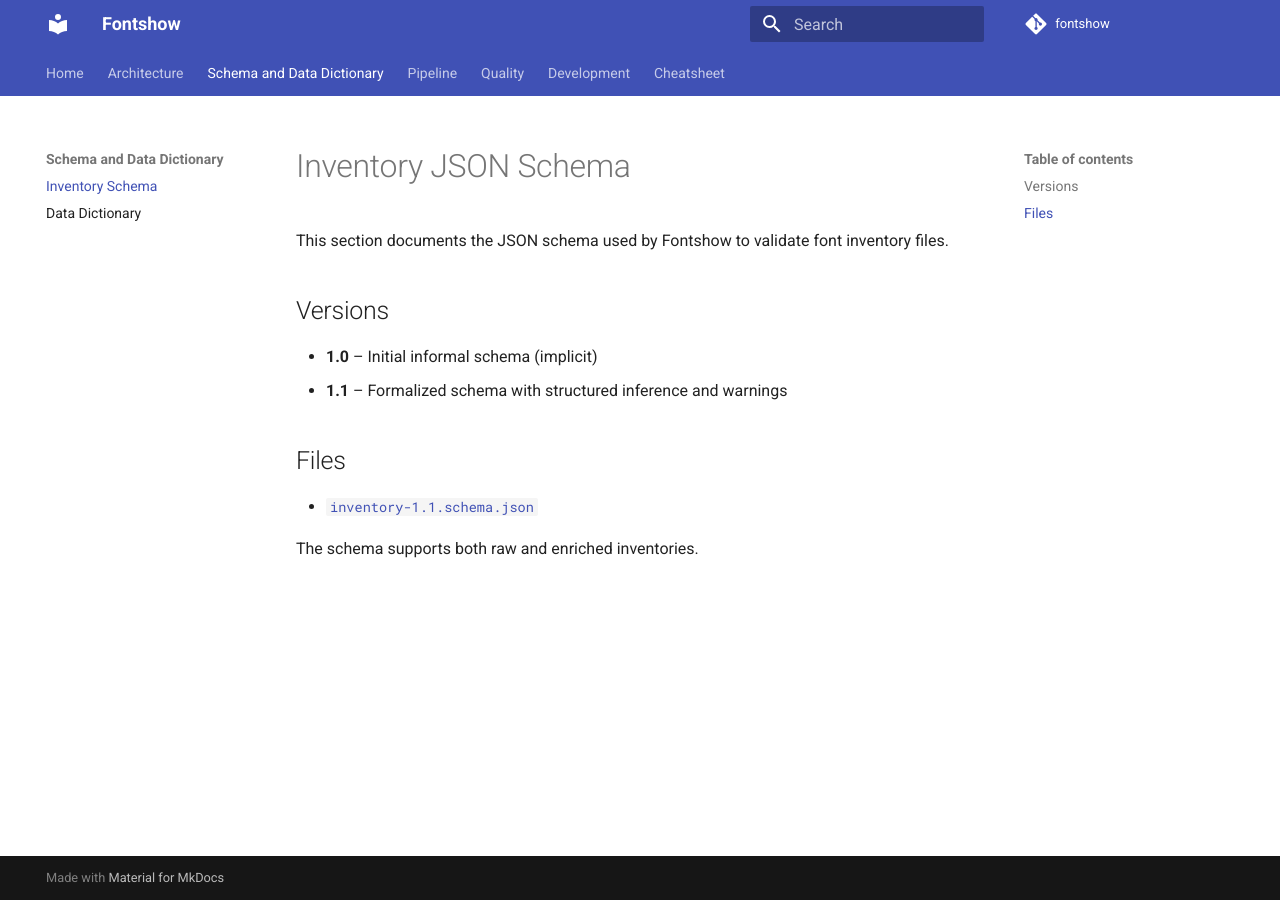
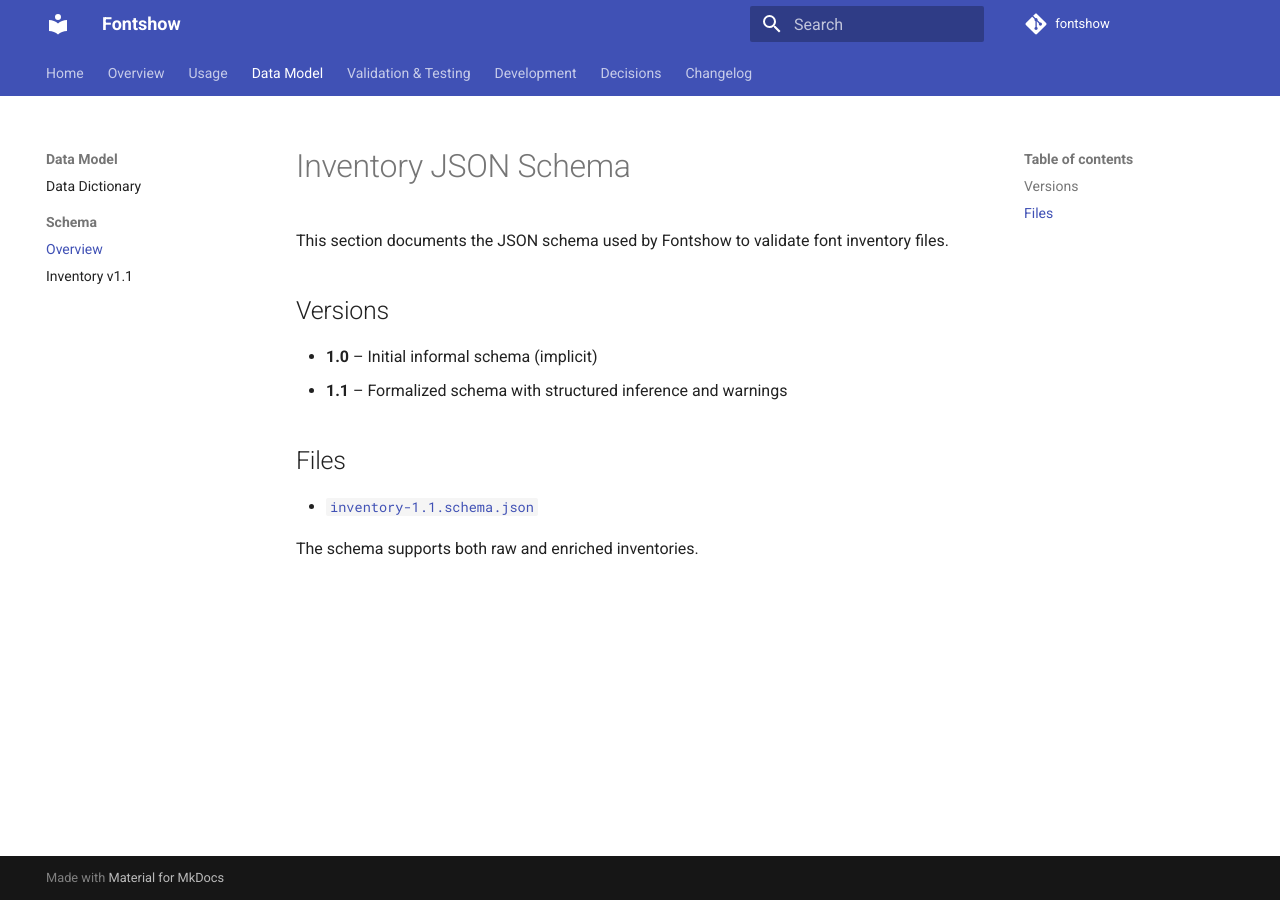
Before and after one commit to marco0560/Fontshow, an MkDocs documentation site: the page built from docs/schema/index.md, in a window 1280 px wide. Built offline with MkDocs 1.6.1 and Material for MkDocs 9.7.7, drawn with Linux system fonts in a browser that asks for light colours; comment, search, counter and statistics services are not loaded.

Commit message:
chore(docs): align pages workflow and mkdocs navigation
Why:
- Ensure the documentation deployment workflow is triggered on changes to documentation files and mkdocs.yml
- Align the navigation structure in mkdocs.yml with the actual documentation content

What:
- Add triggers for push events on docs/** and mkdocs.yml paths
- Add release trigger for published releases
- Add workflow_dispatch trigger
- Update navigation structure in mkdocs.yml to reflect current documentation organization
-

Notes:
-

Refs: #

```diff
--- a/mkdocs.yml
+++ b/mkdocs.yml
@@ -38,32 +38,37 @@
 nav:
   - Home: index.md
 
-  - Architecture:
-      - Overview: architecture.md
+  - Overview:
+      - Architecture: architecture.md
       - Pipeline: pipeline.md
+      - Roadmap: roadmap.md
+
+  - Usage:
+      - CLI Overview: cli.md
+      - Cheatsheet: cheatsheet.md
+      - Tools:
+          - dump_fonts: tools/dump_fonts.md
+          - parse_font_inventory: tools/parse_font_inventory.md
+          - create_catalog: tools/create_catalog.md
+
+  - Data Model:
+      - Data Dictionary: data_dictionary.md
+      - Schema:
+          - Overview: schema/index.md
+          - Inventory v1.1: schema/inventory-1.1.schema.json
+
+  - Validation & Testing:
+      - Testing Strategy: testing.md
       - Environment Matrix: environment-matrix.md
 
-  - Schema and Data Dictionary:
-      - Inventory Schema: schema/index.md
-      - Data Dictionary: data_dictionary.md
+  - Development:
+      - Dev Environment: dev-environment.md
+      - Scripts: scripts.md
+      - Contributing: CONTRIBUTING.md
 
-  - Pipeline:
-      - Environment Matrix: environment-matrix.md
-      - Fonts dump: tools/dump_fonts.md
-      - Inventory parsing: tools/parse_font_inventory.md
-      - Catalog creation: tools/create_catalog.md
+  - Decisions:
+      - Design Decisions: decisions.md
+      - Security & Release Policy: security-and-release-policy.md
+      - Key Rotation: key-rotation.md
 
-  - Quality:
-      - Manual Testing: testing.md
-
-  - Development:
-      - Contribution guidelines: CONTRIBUTING.md
-      - Roadmap: roadmap.md
-      - Active decisions: decisions.md
-      - Development environment: dev-environment.md
-      - Development Scripts: scripts.md
-      - Security and release policy: security-and-release-policy.md
-      - Key rotation: key-rotation.md
-
-  - Cheatsheet:
-      - Cheatsheet: cheatsheet.md
+  - Changelog: changelog.md
```
Also changed, not shown: 1 other file.
